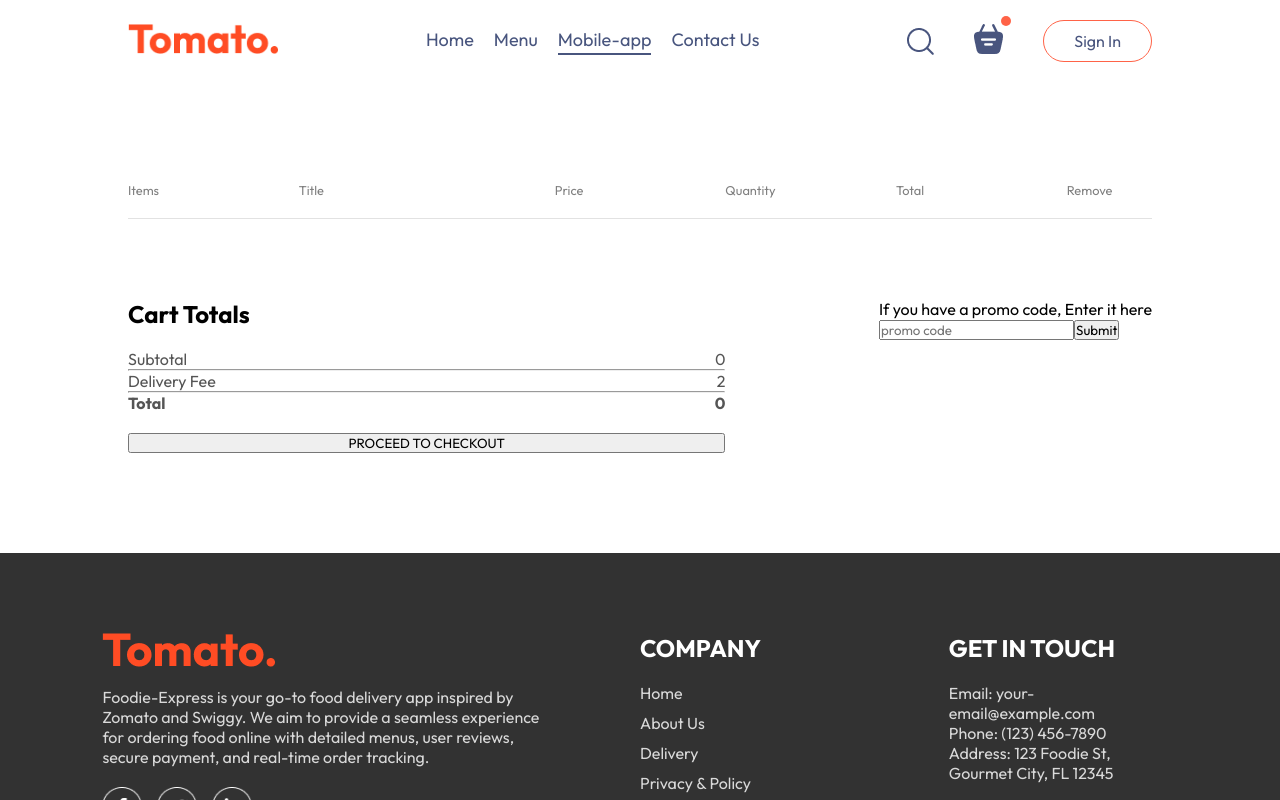
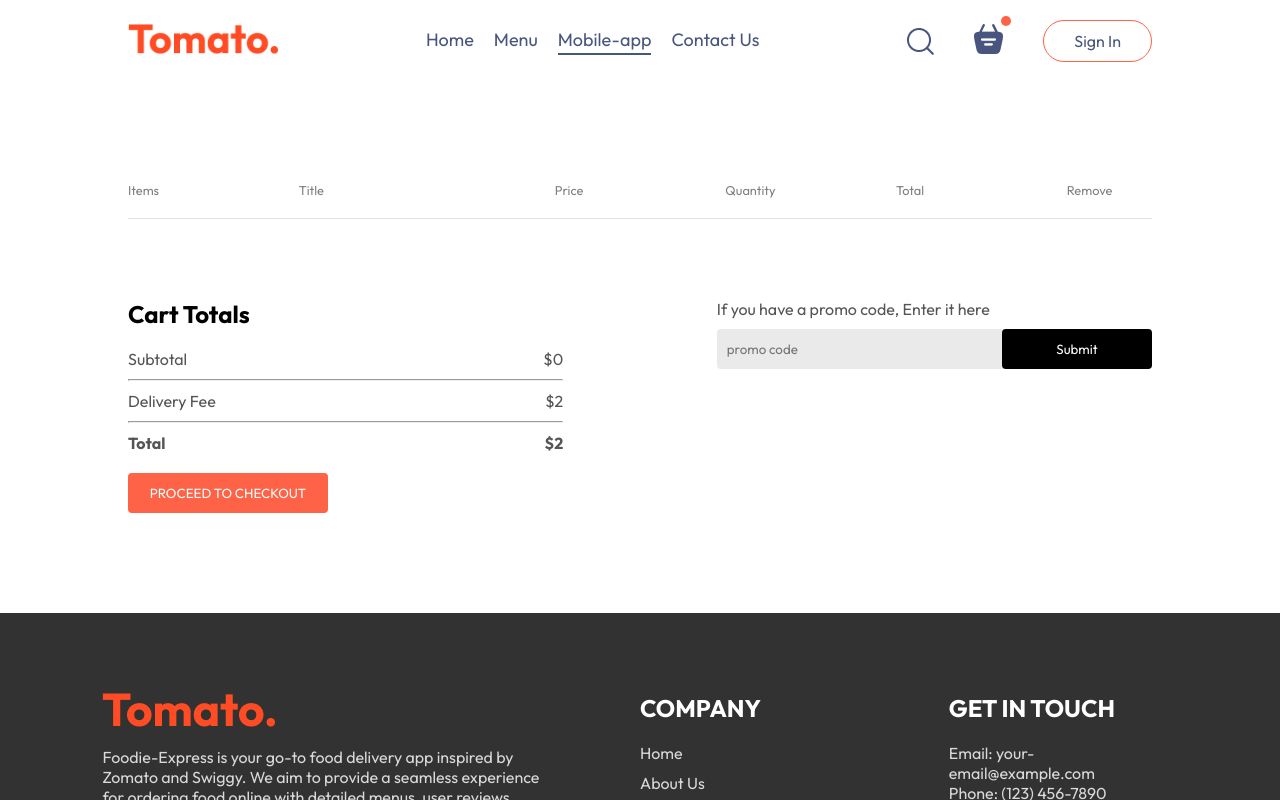
Before and after one commit to dashrathshinde07/Foodie-Express, a React (Vite) app: page /cart in a window 1280 px wide. Shown: the top 800 px of the page. Built offline with nearby package versions, Linux system fonts and the light colour scheme.

Commit message:
cart page is done with proper logic

```diff
--- a/src/context/StoreContext.jsx
+++ b/src/context/StoreContext.jsx
@@ -18,9 +18,16 @@
     setCartItems((prev) => ({ ...prev, [itemdId]: prev[itemdId] - 1 }));
   };
 
-  useEffect(() => {
-    console.log(cartItems);
-  }, [cartItems]);
+  const getTotalCartAmount = () => {
+    let totalAmount = 0;
+    for (const item in cartItems) {
+      if (cartItems[item] > 0) {
+        let itemInfo = food_list.find((product) => product._id === item);
+        totalAmount += itemInfo.price * cartItems[item];
+      }
+    }
+    return totalAmount;
+  };
 
   const contextValue = {
     food_list,
@@ -28,6 +35,7 @@
     setCartItems,
     addToCart,
     removeFromCart,
+    getTotalCartAmount
   };
 
   return (
--- a/src/pages/Cart/Cart.css
+++ b/src/pages/Cart/Cart.css
@@ -48,3 +48,59 @@
   justify-content: space-between;
   color: #555;
 }
+
+.cart-total hr{
+  margin: 10px 0px;
+}
+
+.cart-total button{
+  border: none;
+  color: white;
+  background-color: tomato;
+  width: max(15vw, 200px);
+  padding: 12px 0px;
+  border-radius: 4px;
+  cursor: pointer;
+}
+
+.cart-promocode{
+  flex: 1;
+}
+
+.cart-promocode p{
+  color: #555;
+}
+
+.cart-promocode-input{
+  margin-top: 10px;
+  display: flex;
+  justify-content: space-between;
+  align-items: center;
+  background-color: #eaeaea;
+  border-radius: 4px;
+}
+
+.cart-promocode-input input{
+  background: transparent;
+  border: none;
+  outline: none;
+  padding-left: 10px;
+}
+
+.cart-promocode-input button{
+  width: max(10vw, 150px);
+  padding: 12px 5px;
+  background-color: black;
+  border: none;
+  color: white;
+  border-radius: 4px;
+}
+
+@media (max-width: 750px){
+  .cart-bottom{
+    flex-direction: column-reverse;
+  }
+  .cart-promocode{
+    justify-content: start;
+  }
+}
--- a/src/pages/Cart/Cart.jsx
+++ b/src/pages/Cart/Cart.jsx
@@ -3,7 +3,7 @@
 import { StoreContext } from "../../context/StoreContext";
 
 const Cart = () => {
-  const { cartItems, food_list, removeFromCart } = useContext(StoreContext);
+  const { cartItems, food_list, removeFromCart, getTotalCartAmount } = useContext(StoreContext);
 
   return (
     <>
@@ -52,17 +52,17 @@
           <div>
             <div className="cart-total-details">
               <p>Subtotal</p>
-              <p>{0}</p>
+              <p>${getTotalCartAmount()}</p>
             </div>
             <hr />
             <div className="cart-total-details">
               <p>Delivery Fee</p>
-              <p>{2}</p>
+              <p>${2}</p>
             </div>
             <hr />
             <div className="cart-total-details">
               <b>Total</b>
-              <b>{0}</b>
+              <b>${getTotalCartAmount ()+2}</b>
             </div>
           </div>
           <button>PROCEED TO CHECKOUT</button>
```
